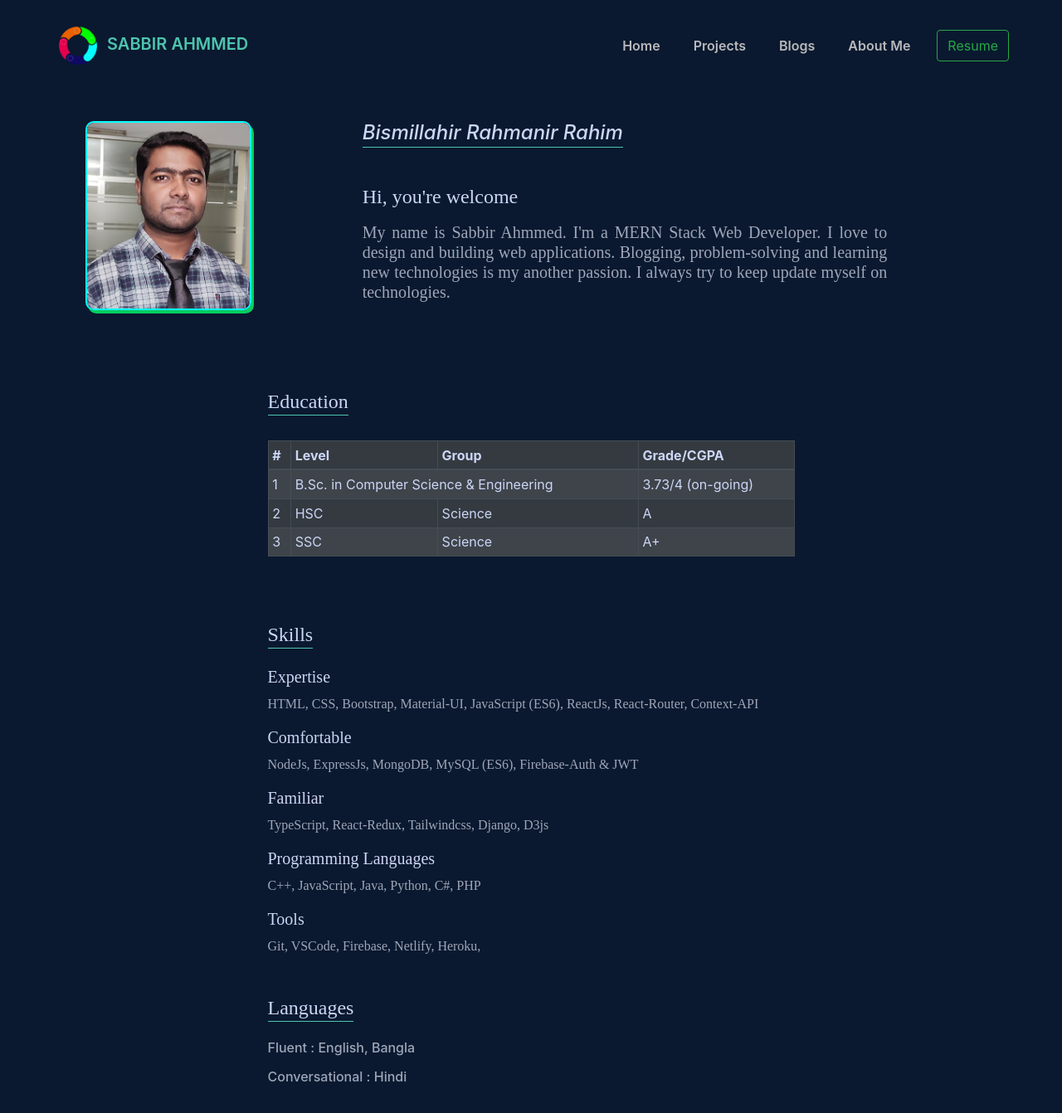
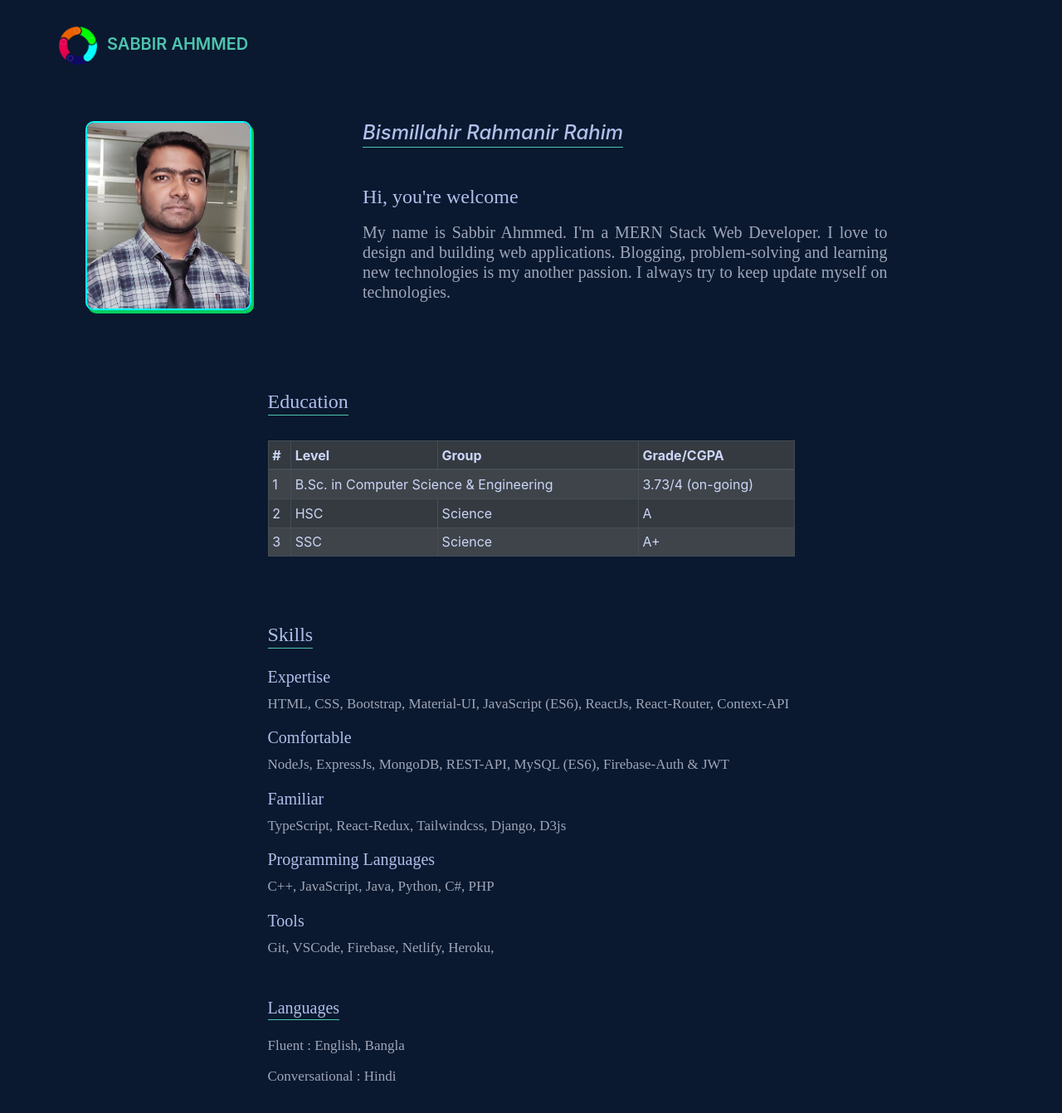
Before and after one commit to Sabbir185/Portfolio, a React (Create React App) app: page /about in a window 1280 px wide. Shown: the top 1342 px of the page at 83% size. Built offline with nearby package versions, Linux system fonts and the light colour scheme.

Commit message:
animation added

```diff
--- a/package.json
+++ b/package.json
@@ -8,9 +8,11 @@
     "@testing-library/user-event": "^12.8.3",
     "bootstrap": "^4.6.0",
     "emailjs-com": "^2.6.4",
+    "framer-motion": "^4.1.13",
     "react": "^17.0.2",
     "react-bootstrap": "^1.5.2",
     "react-dom": "^17.0.2",
+    "react-reveal": "^1.2.2",
     "react-router-dom": "^5.2.0",
     "react-scripts": "4.0.3",
     "swiper": "^6.5.9",
--- a/src/components/AboutMe/AboutMe.css
+++ b/src/components/AboutMe/AboutMe.css
@@ -13,10 +13,10 @@
     color: #9fa6b9;
 }
 .aboutMe-headerColor{
-    color: #CCD6F6;
+    color: #b1bfeb;
 }
 .aboutMe-mainTitle{
-    color: #CCD6F6;
+    color: #b1bfeb;
     border-bottom: 1px double #4DC5AF;
     padding-bottom: 3px;
 }
@@ -24,6 +24,12 @@
 .skill-info > span{
     color: #9fa6b9;
     font-family: 'Itim', cursive;
+    font-size: 17px;
+}
+.lag-style{
+    color: #9fa6b9;
+    font-family: 'Itim', cursive;
+    font-size: 17px;
 }
 
 @import url('https://fonts.googleapis.com/css2?family=Itim&display=swap');
--- a/src/components/AboutMe/AboutMe.js
+++ b/src/components/AboutMe/AboutMe.js
@@ -3,6 +3,8 @@ import HeaderNav from '../HeaderNav/HeaderNav';
 import sabbir from '../../images/5.jpg';
 import './AboutMe.css';
 import Qualifications from '../Qualifications/Qualifications';
+import Pulse from 'react-reveal/Pulse';
+import Slide from 'react-reveal/Slide';
 
 const AboutMe = () => {
     return (
@@ -11,9 +13,12 @@ const AboutMe = () => {
             <div className="pt-5">
                 <div className="row">
                     <div className="col-xs-12 col-sm-12 col-md-4 col-lg-4 col-xlg-4 aboutMe-img pb-5">
+                        <Pulse>
                             <img src={sabbir} alt="" />
+                        </Pulse>
                     </div>
                     <div className="col aboutMe-textColor aboutInfo-container">
+                        <Pulse>
                             <div>
                                 <h4> <em><span className="aboutMe-mainTitle">Bismillahir Rahmanir Rahim</span></em> </h4>
                                 <h4 className="aboutMe-headerColor mt-5">Hi, you're welcome</h4>
@@ -21,6 +26,7 @@ const AboutMe = () => {
                                     <h5>My name is Sabbir Ahmmed. I'm a MERN Stack Web Developer. I love to design and building web applications. Blogging, problem-solving and learning new technologies is my another passion. I always try to keep update myself on technologies.</h5>
                                 </article>
                             </div>
+                        </Pulse>
                     </div>
                 </div>
 
@@ -30,6 +36,7 @@ const AboutMe = () => {
                     <div className="row">
                         <div className="col"></div>
                         <div className="col-xs-10 col-sm-8 col-md-7 col-lg-7 col-xlg-7 skill-info">
+                            <Slide bottom>
                                 <h4><span className="aboutMe-mainTitle aboutMe-headerColor">Skills</span></h4>
 
                                 <h5 className="aboutMe-headerColor mt-4">Expertise</h5>
@@ -40,12 +47,13 @@ const AboutMe = () => {
                                 <span> JavaScript (ES6), </span>
                                 <span> ReactJs, </span>
                                 <span> React-Router, </span>
-                            <span> Context-API </span>
+                                <span className="d-inline-block"> Context-API </span>
 
                                 <h5 className="aboutMe-headerColor mt-3">Comfortable</h5>
                                 <span>NodeJs, </span>
                                 <span> ExpressJs, </span>
                                 <span> MongoDB, </span>
+                                <span> REST-API, </span>
                                 <span> MySQL (ES6), </span>
                                 <span> Firebase-Auth & JWT</span>
 
@@ -73,10 +81,12 @@ const AboutMe = () => {
 
 
                                 <div className="mt-5 pb-5">
-                                <h4><span className="aboutMe-mainTitle aboutMe-headerColor">Languages</span></h4>
-                                <h6 className="mt-4 aboutMe-textColor">Fluent : English, Bangla</h6>
-                                <h6 className="mt-3 aboutMe-textColor">Conversational : Hindi</h6>
+                                    <h5><span className="aboutMe-mainTitle aboutMe-headerColor">Languages</span></h5>
+                                    <h6 className="mt-4 lag-style">Fluent : English, Bangla</h6>
+                                    <h6 className="mt-3 lag-style">Conversational : Hindi</h6>
                                 </div>
+
+                            </Slide>
 
                         </div>
                         <div className="col"></div>
--- a/src/components/BlogContainer/BlogContainer.js
+++ b/src/components/BlogContainer/BlogContainer.js
@@ -1,17 +1,20 @@
 import React from 'react';
-import './BlogContainer.css'
+import './BlogContainer.css';
+import Slide from 'react-reveal/Slide';
 
 const BlogContainer = (props) => {
-    const{blog, description} = props.blog;
+    const { blog, description } = props.blog;
 
     return (
         <div>
+            <Slide bottom>
                 <div className="card p-3 text-clr bg-dark">
                     <h6>Title : {blog}</h6>
                     <hr />
                     <p className="text-justify">{description}</p>
                     <button className="btn btn-outline-success d-block ml-auto">read more</button>
                 </div>
+            </Slide>
         </div>
     );
 };
--- a/src/components/GetInTouch/GetInTouch.css
+++ b/src/components/GetInTouch/GetInTouch.css
@@ -23,3 +23,11 @@
     padding: 10px;
     border-radius: 6px;
 }
+
+@media only screen and (max-width: 550px) {
+    .GetInTouch-title{
+        margin: 0 20%;
+        display: block;
+        text-align: center;
+    }
+}
--- a/src/components/HeaderNav/HeaderNav.js
+++ b/src/components/HeaderNav/HeaderNav.js
@@ -1,22 +1,27 @@
 import React from 'react';
-import { Button, Nav, Navbar} from 'react-bootstrap';
+import { Button, Nav, Navbar } from 'react-bootstrap';
 import { Link } from 'react-router-dom';
 import './HeaderNav.css'
 import logo from '../../images/logo2.png'
+import Fade from 'react-reveal/Fade';
 
 const HeaderNav = () => {
     return (
-        <Navbar style={{backgroundColor:'#0A192F', paddingTop:'20px'}} expand="lg" className="nav-padding">
-            <Navbar.Brand href="#home" > <Link style={{color:'#4DC5AF', fontWeight:'600', textDecoration:'none'}} to='/'> <img src={logo} alt="" className="img-fluid img-size"/> SABBIR AHMMED</Link></Navbar.Brand>
-            <Navbar.Toggle aria-controls="basic-navbar-nav" className='custom-toggler'/>
+        <Navbar style={{ backgroundColor: '#0A192F', paddingTop: '20px' }} expand="lg" className="nav-padding">
+            <Navbar.Brand href="#home" > <Link style={{ color: '#4DC5AF', fontWeight: '600', textDecoration: 'none' }} to='/'> <img src={logo} alt="" className="img-fluid img-size" /> SABBIR AHMMED</Link></Navbar.Brand>
+            <Navbar.Toggle aria-controls="basic-navbar-nav" className='custom-toggler' />
             <Navbar.Collapse id="basic-navbar-nav">
                 <Nav className="ml-auto">
-                    <Nav.Link href=""><Link className="mr-4 navColor" to='/home'>Home</Link></Nav.Link>
-                    <Nav.Link href=""><Link className="mr-4 navColor" to='/projects'>Projects</Link></Nav.Link>
-                    <Nav.Link href=""><Link className="mr-4 navColor" to='/blogs'>Blogs</Link></Nav.Link>
-                    <Nav.Link href=""><Link className="mr-4 navColor" to='/about'>About Me</Link></Nav.Link>
+                    <Fade top>
+                        <Nav.Link href=""><Link className="mr-4 navColor" to='/home'>Home</Link></Nav.Link>
+                        <Nav.Link href=""><Link className="mr-4 navColor" to='/projects'>Projects</Link></Nav.Link>
+                        <Nav.Link href=""><Link className="mr-4 navColor" to='/blogs'>Blogs</Link></Nav.Link>
+                        <Nav.Link href=""><Link className="mr-4 navColor" to='/about'>About Me</Link></Nav.Link>
+                    </Fade>
                 </Nav>
-                <Button variant="outline-success">Resume</Button>
+                <Fade top>
+                    <Button variant="outline-success">Resume</Button>
+                </Fade>
             </Navbar.Collapse>
         </Navbar>
     );
--- a/src/components/MySelf/MySelf.js
+++ b/src/components/MySelf/MySelf.js
@@ -1,9 +1,12 @@
 import React from 'react';
 import './MySelf.css'
-import myself from '../../images/sabbir.png'
+import myself from '../../images/sabbir.png';
+import Slide from 'react-reveal/Slide';
+
 
 const MySelf = () => {
     return (
+
         <section className="myself-container container-fluid">
             <span className="my-self">My self</span>
             <div className="row mt-5  pb-5">
@@ -11,6 +14,7 @@ const MySelf = () => {
                     <div>
                         <p className="myself-text text-justify">I'm Sabbir Ahmmed, a dedicated and passionate coder. I always like to accept new challenges whatever our coding life or real life. Interpersonal communication skill encourages me to create high quality, scalable and high-performance web applications.</p>
 
+                        <Slide bottom>
                             <h5 className="mt-4">Recent Working Technologies</h5>
 
                             <div className="row mt-3">
@@ -33,7 +37,7 @@ const MySelf = () => {
                                     </ul>
                                 </div>
                             </div>
-
+                        </Slide>
                     </div>
                 </div>
                 <div className="col-xs-12 col-sm-12 col-md-6 col-lg-6 col-xlg-6 d-flex  justify-content-center">
@@ -43,6 +47,7 @@ const MySelf = () => {
                 </div>
             </div>
         </section>
+
     );
 };
 
--- a/src/components/ProjectsContainer/RepairGuruji.js
+++ b/src/components/ProjectsContainer/RepairGuruji.js
@@ -1,16 +1,19 @@
 import React from 'react';
 import repair from '../../images/projects/1.png';
-import './style.css'
+import './style.css';
+import Pulse from 'react-reveal/Pulse';
 
 const RepairGuruji = () => {
 
     return (
         <div className="row repair-res">
             <div className="col-xs-12 col-sm-5 col-md-5 col-lg-5 col-xlg-5 img-style d-flex align-items-center justify-content-center">
-                <div>
-                    <img src={repair} alt="" className="img-fluid" />
-                    <a href={`https://${'repair-guruji.web.app'}`} target='_blank' rel="noreferrer" className="text-decoration-none"> <button className="btn btn-outline-success mt-3 mx-auto d-block">view project</button> </a>
-                </div>
+                <Pulse>
+                    <div>
+                        <img src={repair} alt="" className="img-fluid" />
+                        <a href={`https://${'repair-guruji.web.app'}`} target='_blank' rel="noreferrer" className="text-decoration-none"> <button className="btn btn-outline-success mt-3 mx-auto d-block">view project</button> </a>
+                    </div>
+                </Pulse>
             </div>
             <div className="col details d-flex align-items-center" style={{ color: "#CCD6F6" }}>
                 <div className="">
```
Also changed, not shown: src/components/GetInTouch/GetInTouch.js (+12 -10 lines), src/components/HeaderMain/HeaderMain.js (+13 -6 lines), src/components/ProjectsContainer/Eplanet.js (+6 -1 lines), src/components/SwiperProject/SwiperProject.js (+7 -6 lines), 1 other file (tests, documents, lock files or other folders). Lines whose indentation alone changed are shown as unchanged.
